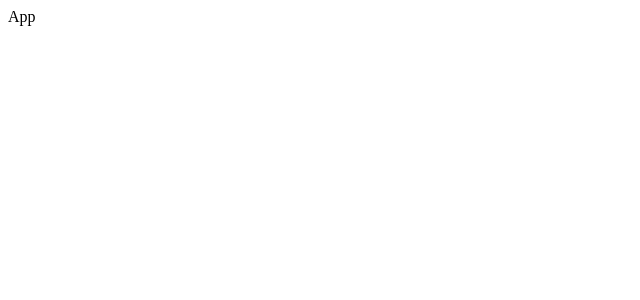
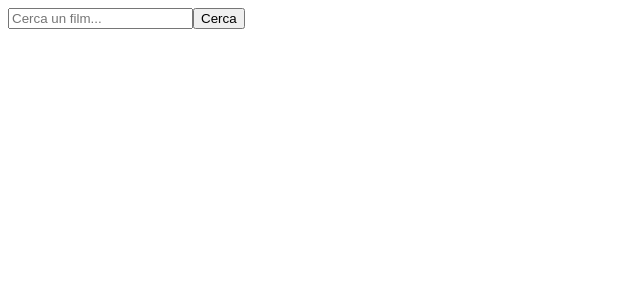
Before and after one commit to aldo-sibilio/react-boolflix, a React (Vite) app: page / in a window 1280 px wide. Shown: the top 300 px of the page, without its empty margins (0-640 px from the left). Built offline with nearby package versions, Linux system fonts and the light colour scheme.

Commit message:
aggiunta searchbar e lista film con titolo, lingua e voto

```diff
--- a/src/App.jsx
+++ b/src/App.jsx
@@ -20,8 +20,31 @@ function App() {
       });
   }
 
-  return (
-    <div>App</div>
-  )
+ return (
+    <div>
+
+      {/* searchbar */}
+      <input
+        type="text"
+        value={query}
+        onChange={(e) => setQuery(e.target.value)}
+        placeholder="Cerca un film..."
+      />
+      <button onClick={searchMovies}>Cerca</button>
+
+      {/* lista risultati */}
+      <ul>
+        {movies.map((movie) => (
+          <li key={movie.id}>
+            <p>Titolo: {movie.title}</p>
+            <p>Titolo originale: {movie.original_title}</p>
+            <p>Lingua: {movie.original_language}</p>
+            <p>Voto: {movie.vote_average}</p>
+          </li>
+        ))}
+      </ul>
+
+    </div>
+  );
 }
 export default App
```
